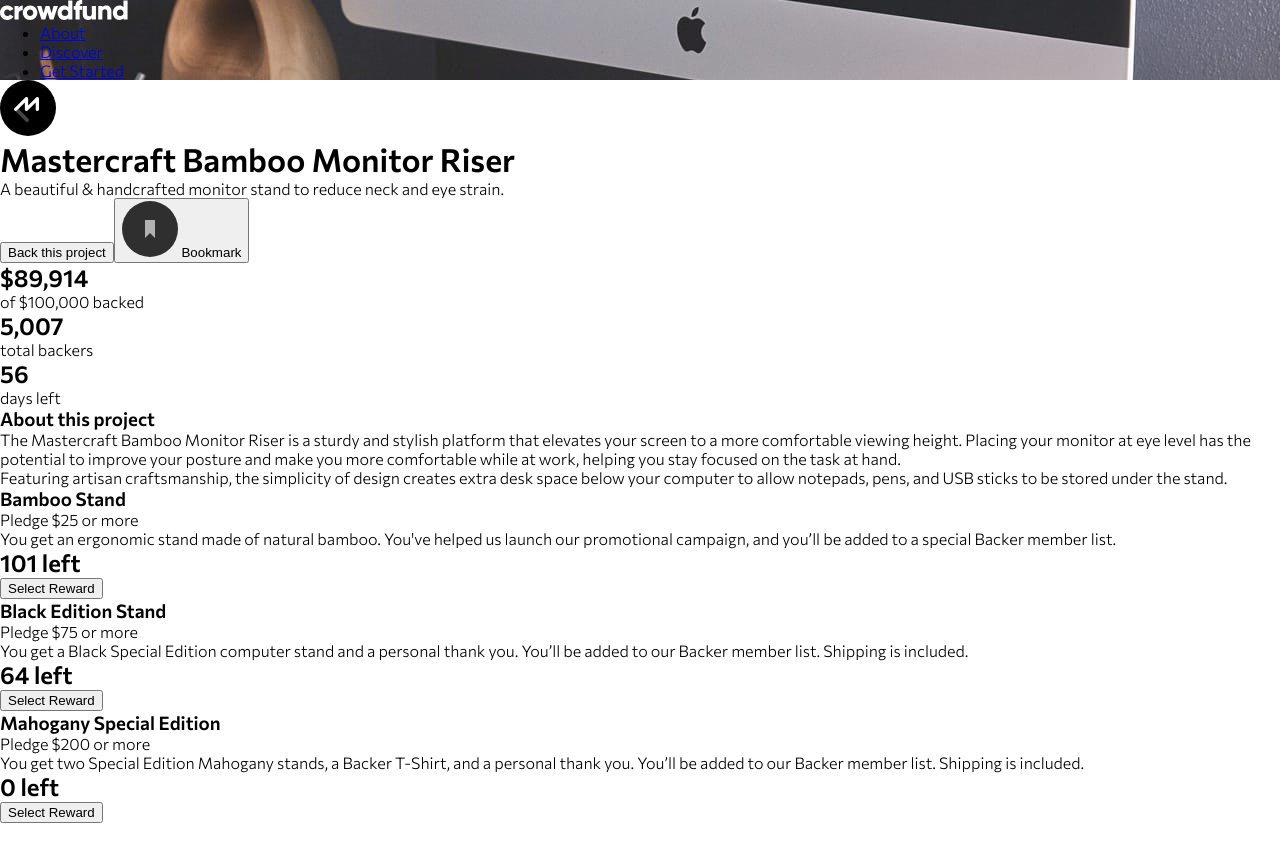
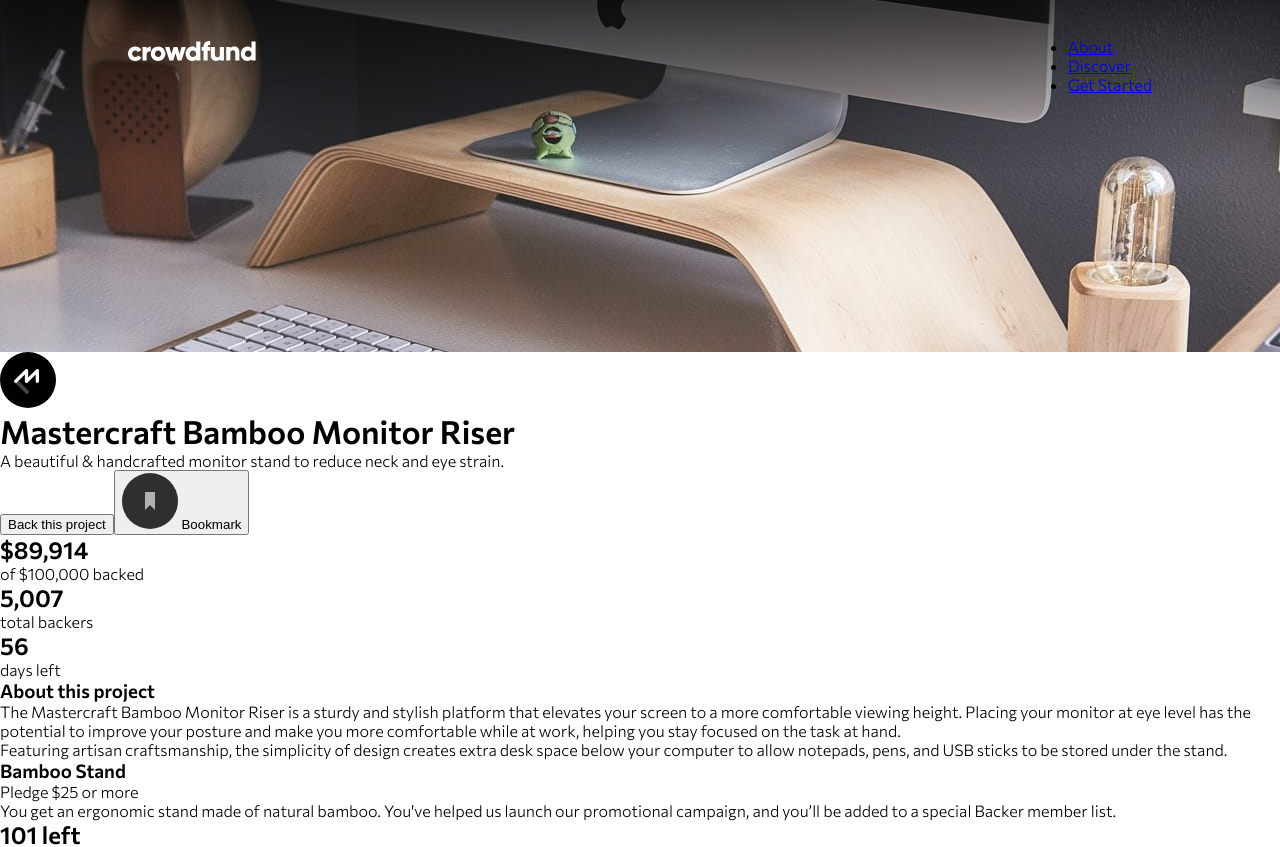
Before and after one commit to DerianMelvin/mastercraft-crowdfunding-product-page, a React (Create React App) app: page / in a window 1280 px wide. Shown: the top 847 px of the page. Before the commit the page ends 823 px from the top, so only its background shows below. Built offline with nearby package versions, Linux system fonts and the light colour scheme.

Commit message:
Add styling properties - Add comments for sections

```diff
--- a/src/css/Header.module.css
+++ b/src/css/Header.module.css
@@ -1,10 +1,77 @@
+/*
+  ============================
+    Global
+  ============================
+*/
+.header img, .nav {
+  height: 10%;
+}
+
+/*
+  ============================
+    Header
+  ============================
+*/
 .header {
-  background-image: linear-gradient(90deg, rgba(0, 0, 0, 0.5), rgba(0, 0, 0, 0)),
+  padding: 2.3rem 1.3rem;
+  height: 22rem;
+  display: flex;
+  justify-content: space-between;
+  background-image: linear-gradient(
+      0deg,
+      rgba(0, 0, 0, 0),
+      rgba(0, 0, 0, 0),
+      rgba(0, 0, 0, 0.7)
+    ),
     url("../images/image-hero-mobile.jpg");
+  background-position: center;
+  background-repeat: no-repeat;
+  object-fit: cover;
+}
+
+.header img {
+  width: 8rem;
+  object-fit: contain;
 }
 
 @media (min-width: 375px) {
   .header {
-    background-image: url("../images/image-hero-desktop.jpg");
+    padding: 2.3rem 6%;
+    background-image: linear-gradient(
+        0deg,
+        rgba(0, 0, 0, 0),
+        rgba(0, 0, 0, 0),
+        rgba(0, 0, 0, 0.7)
+      ),
+      url("../images/image-hero-desktop.jpg");
   }
 }
+
+@media (min-width: 1024px) {
+  .header {
+    padding: 2.3rem 10%;
+  }
+}
+
+/*
+  ============================
+    Nav
+  ============================
+*/
+.nav {
+  width: 20rem;
+}
+
+.nav ul {
+  height: 100%;
+  display: flex;
+  align-items: center;
+  justify-content: space-between;
+  list-style: none;
+}
+
+.nav a {
+  padding: 1rem 0;
+  color: whitesmoke;
+  text-decoration: none;
+}
```
